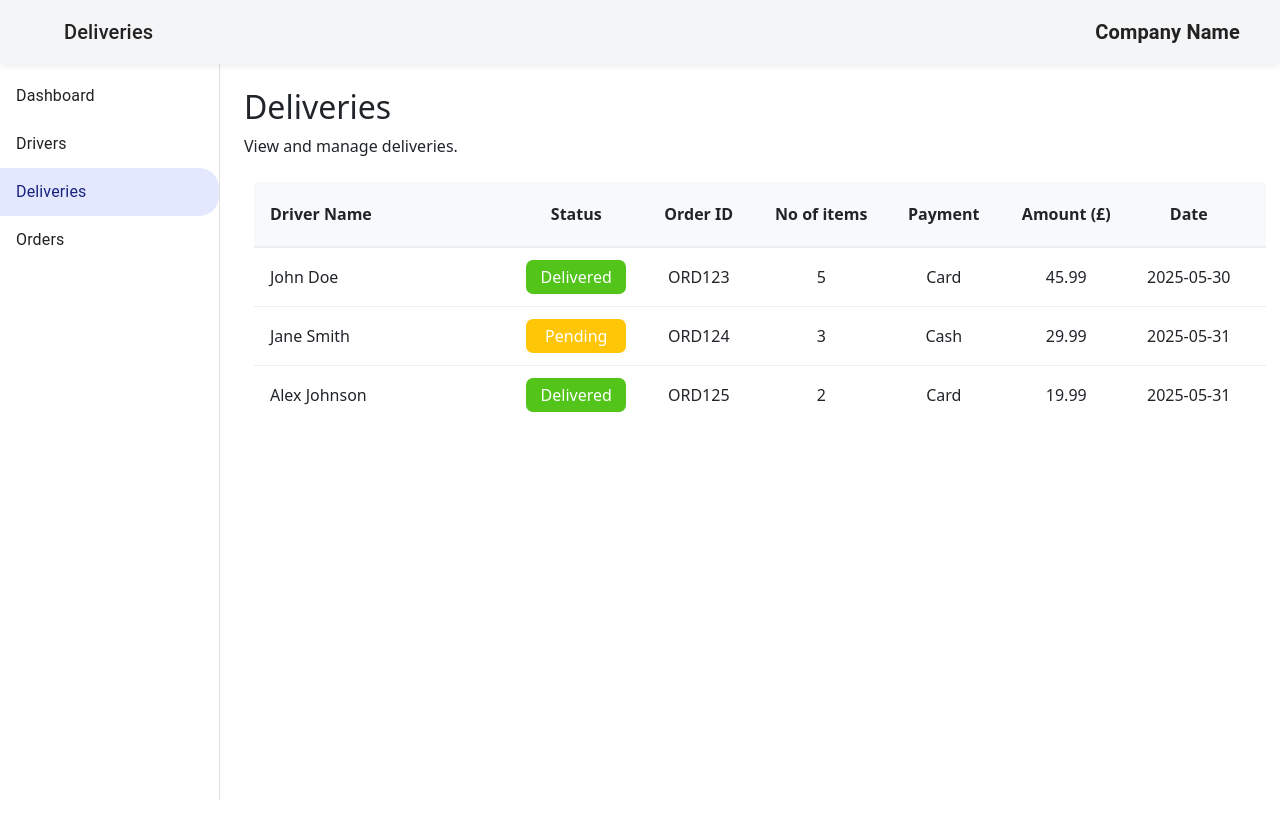
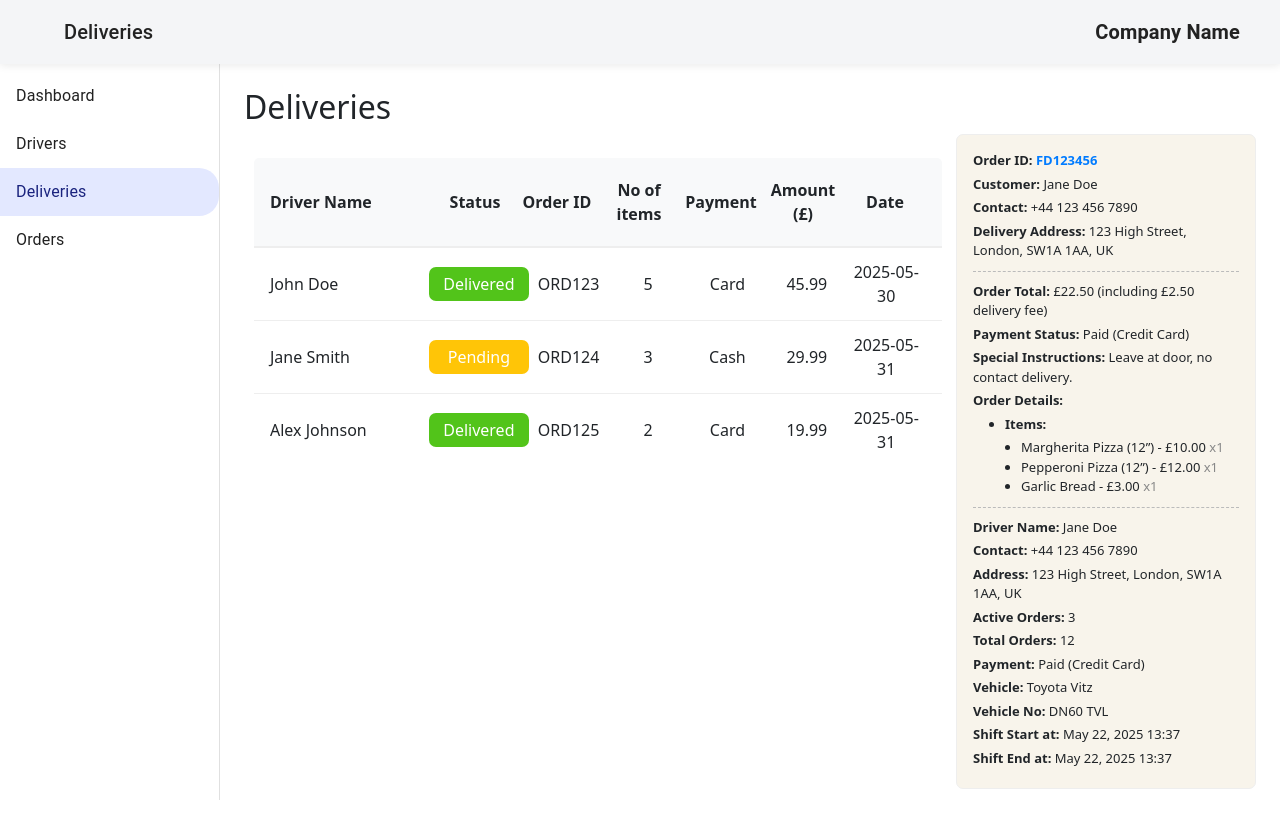
Before and after one commit to kasun-chamara/Dispatch-dashboard, a React (Vite) app: page /deliveries in a window 1280 px wide. Before the commit the page ends 800 px from the top, so only its background shows below. Built offline with nearby package versions, Linux system fonts and the light colour scheme; some icons are missing.

Commit message:
Added MockData

```diff
--- /dev/null
+++ b/src/components/DeliveriesSummery.jsx
@@ -0,0 +1,101 @@
+import React from 'react';
+import deliverySummary from '../mockdata/deliverySummaryData';
+
+const DeliveriesSummery = () => (
+  <div
+    style={{
+      border: '1px solid #eee',
+      borderRadius: 7,
+      padding: 16,
+      marginBottom: 14,
+      background: '#F8F4EB',
+      fontSize: 13,
+      maxWidth: 300,
+      width: '100%',
+      boxSizing: 'border-box'
+    }}
+  >
+    <div style={{ display: 'flex', justifyContent: 'space-between', marginBottom: 4, fontWeight: 600 }}>
+      <span>
+        Order ID: <span style={{ color: '#007bff' }}>{deliverySummary.orderId}</span>
+      </span>
+    </div>
+    <div style={{ marginBottom: 4 }}>
+      <b>Customer:</b> {deliverySummary.customer}
+    </div>
+    <div style={{ marginBottom: 4 }}>
+      <b>Contact:</b> {deliverySummary.customerContact}
+    </div>
+    <div style={{ marginBottom: 4 }}>
+      <b>Delivery Address:</b> {deliverySummary.deliveryAddress}
+    </div>
+    <div
+      style={{
+        borderTop: '1px dashed #bbb',
+        margin: '10px 0'
+      }}
+    ></div>
+    <div style={{ marginBottom: 4 }}>
+      <b>Order Total:</b> {deliverySummary.orderTotal}
+    </div>
+    <div style={{ marginBottom: 4 }}>
+      <b>Payment Status:</b> {deliverySummary.paymentStatus}
+    </div>
+    <div style={{ marginBottom: 4 }}>
+      <b>Special Instructions:</b> {deliverySummary.specialInstructions}
+    </div>
+    <div style={{ marginBottom: 4 }}>
+      <b>Order Details:</b>
+      <ul style={{ margin: '4px 0 0 32px', padding: 0, listStyleType: 'disc' }}>
+        <li>
+          <b>Items:</b>
+          <ul style={{ margin: '4px 0 0 16px', padding: 0, listStyleType: 'disc' }}>
+            {deliverySummary.orderDetails.map((item, idx) => (
+              <li key={idx}>
+                {item.item} <span style={{ color: '#888' }}>x{item.qty}</span>
+              </li>
+            ))}
+          </ul>
+        </li>
+      </ul>
+    </div>
+    <div
+      style={{
+        borderTop: '1px dashed #bbb',
+        margin: '10px 0'
+      }}
+    ></div>
+    <div style={{ marginBottom: 4 }}>
+      <b>Driver Name:</b> {deliverySummary.driver.name}
+    </div>
+    <div style={{ marginBottom: 4 }}>
+      <b>Contact:</b> {deliverySummary.driver.contact}
+    </div>
+    <div style={{ marginBottom: 4 }}>
+      <b>Address:</b> {deliverySummary.driver.address}
+    </div>
+    <div style={{ marginBottom: 4 }}>
+      <b>Active Orders:</b> {deliverySummary.driver.activeOrders}
+    </div>
+    <div style={{ marginBottom: 4 }}>
+      <b>Total Orders:</b> {deliverySummary.driver.totalOrders}
+    </div>
+    <div style={{ marginBottom: 4 }}>
+      <b>Payment:</b> {deliverySummary.driver.payment}
+    </div>
+    <div style={{ marginBottom: 4 }}>
+      <b>Vehicle:</b> {deliverySummary.driver.vehicle}
+    </div>
+    <div style={{ marginBottom: 4 }}>
+      <b>Vehicle No:</b> {deliverySummary.driver.vehicleNo}
+    </div>
+    <div style={{ marginBottom: 4 }}>
+      <b>Shift Start at:</b> {deliverySummary.driver.shiftStart}
+    </div>
+    <div style={{ marginBottom: 4 }}>
+      <b>Shift End at:</b> {deliverySummary.driver.shiftEnd}
+    </div>
+  </div>
+);
+
+export default DeliveriesSummery;
--- /dev/null
+++ b/src/mockdata/deliverySummaryData.jsx
@@ -0,0 +1,28 @@
+const deliverySummary = {
+  orderId: "FD123456",
+  customer: "Jane Doe",
+  customerContact: "+44 123 456 7890",
+  deliveryAddress: "123 High Street, London, SW1A 1AA, UK",
+  orderTotal: "£22.50 (including £2.50 delivery fee)",
+  paymentStatus: "Paid (Credit Card)",
+  specialInstructions: "Leave at door, no contact delivery.",
+  orderDetails: [
+    { item: 'Margherita Pizza (12”) - £10.00', qty: 1 },
+    { item: 'Pepperoni Pizza (12”) - £12.00', qty: 1 },
+    { item: 'Garlic Bread - £3.00', qty: 1 }
+  ],
+  driver: {
+    name: "Jane Doe",
+    contact: "+44 123 456 7890",
+    address: "123 High Street, London, SW1A 1AA, UK",
+    activeOrders: 3,
+    totalOrders: 12,
+    payment: "Paid (Credit Card)",
+    vehicle: "Toyota Vitz",
+    vehicleNo: "DN60 TVL",
+    shiftStart: "May 22, 2025 13:37",
+    shiftEnd: "May 22, 2025 13:37"
+  }
+};
+
+export default deliverySummary;
--- a/src/pages/Deliveries.jsx
+++ b/src/pages/Deliveries.jsx
@@ -1,11 +1,17 @@
 import React from 'react';
 import DeliveriesTable from '../components/DeliveriesTable';
+import DeliveriesSummery from '../components/DeliveriesSummery';
 
 const Deliveries = () => (
   <div>
     <h2>Deliveries</h2>
-    <p>View and manage deliveries.</p>
-    <DeliveriesTable />
+    <div style={{ display: 'flex', gap: 24, alignItems: 'flex-start' }}>
+
+      <div style={{ flex: 1 }}>
+        <DeliveriesTable />
+      </div>
+      <DeliveriesSummery />
+    </div>
   </div>
 );
 
```
